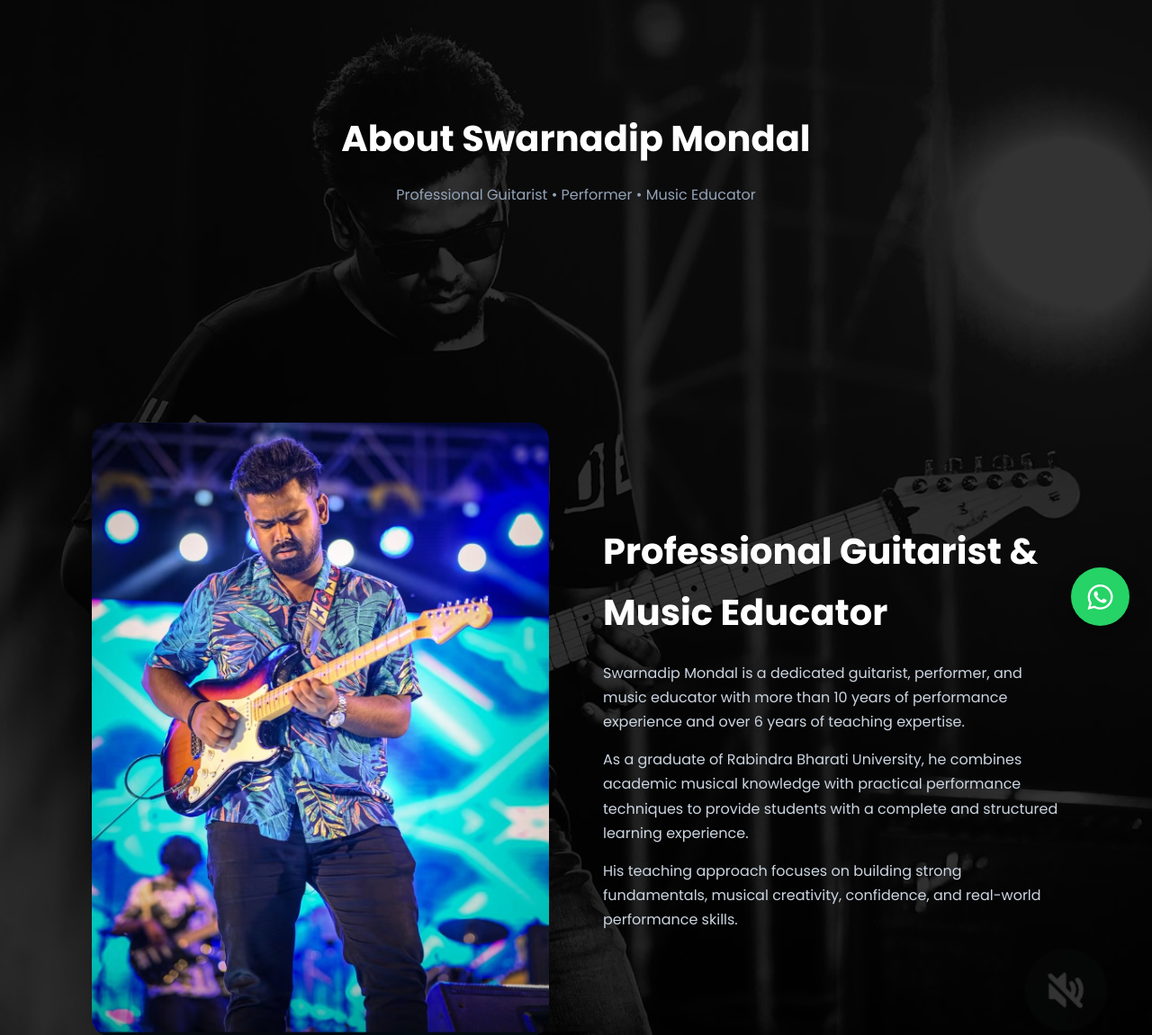
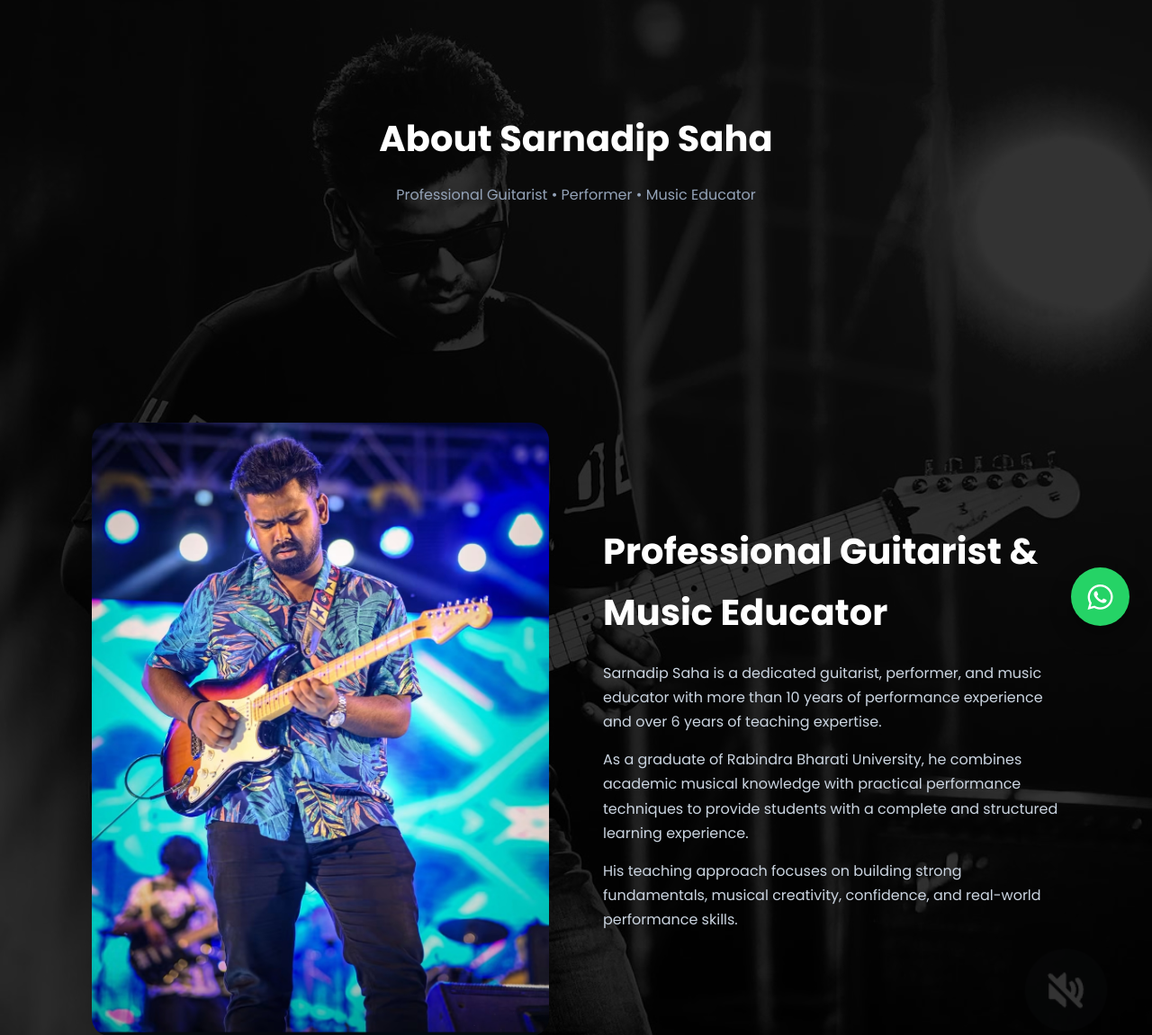
Before and after one commit to toufikumarsekh/project-S, a Flask app: page /about in a window 1280 px wide. Shown: the part 79-1230 px from the top of the page at 90% size. Run offline with Flask 3, Linux system fonts and the light colour scheme.

Commit message:
name changed

```diff
--- a/templates/about.html
+++ b/templates/about.html
@@ -5,7 +5,7 @@
 <section style="padding-top:120px;">
 
     <h1 class="section-title">
-        About Swarnadip Mondal
+        About Sarnadip Saha
     </h1>
 
     <p class="section-subtitle">
@@ -22,7 +22,7 @@
 
         <div>
             <img src="{{ url_for('static', filename='images/profile.jpg') }}"
-                 alt="Swarnadip Mondal">
+                 alt="Sarnadip Saha">
         </div>
 
         <div class="about-text">
@@ -30,7 +30,7 @@
             <h2>Professional Guitarist & Music Educator</h2>
 
             <p>
-                Swarnadip Mondal is a dedicated guitarist, performer,
+                Sarnadip Saha is a dedicated guitarist, performer,
                 and music educator with more than 10 years of performance
                 experience and over 6 years of teaching expertise.
             </p>
--- a/templates/contact.html
+++ b/templates/contact.html
@@ -90,7 +90,7 @@
 
             <p>
                 <strong>👨‍🏫 Instructor:</strong><br>
-                Sarnadip Mandal
+                Sarnadip Saha
             </p>
 
             <p>
--- a/templates/home.html
+++ b/templates/home.html
@@ -73,15 +73,15 @@
 
     <div>
         <img src="{{ url_for('static', filename='images/profile.jpg') }}"
-             alt="Sarnadip Mandal">
+             alt="Sarnadip Saha">
     </div>
 
     <div class="about-text">
 
-        <h2>About Sarnadip Mandal</h2>
+        <h2>About Sarnadip Saha</h2>
 
         <p>
-            Sarnadip Mandal is a professional guitarist, performer,
+            Sarnadip Saha is a professional guitarist, performer,
             and dedicated music educator with over 10 years of stage
             performance experience and more than 6 years of teaching expertise.
         </p>
```
